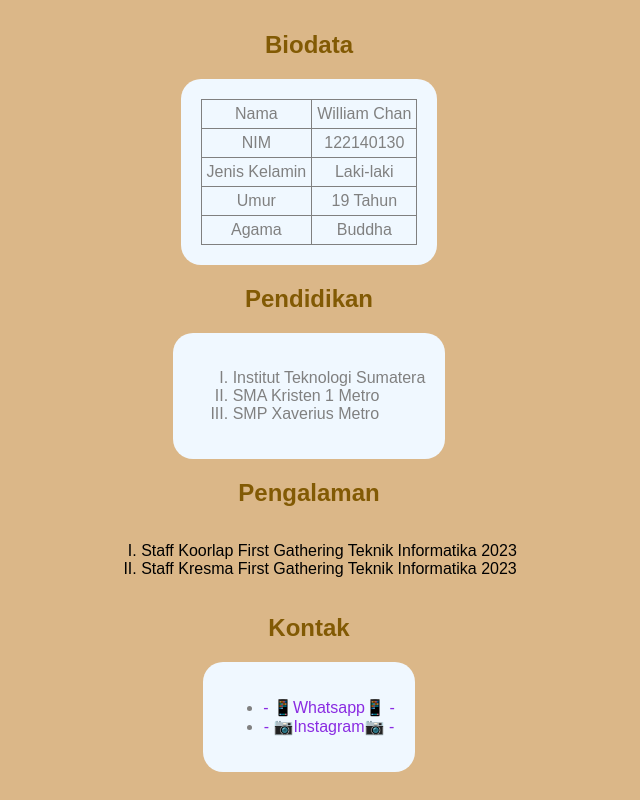
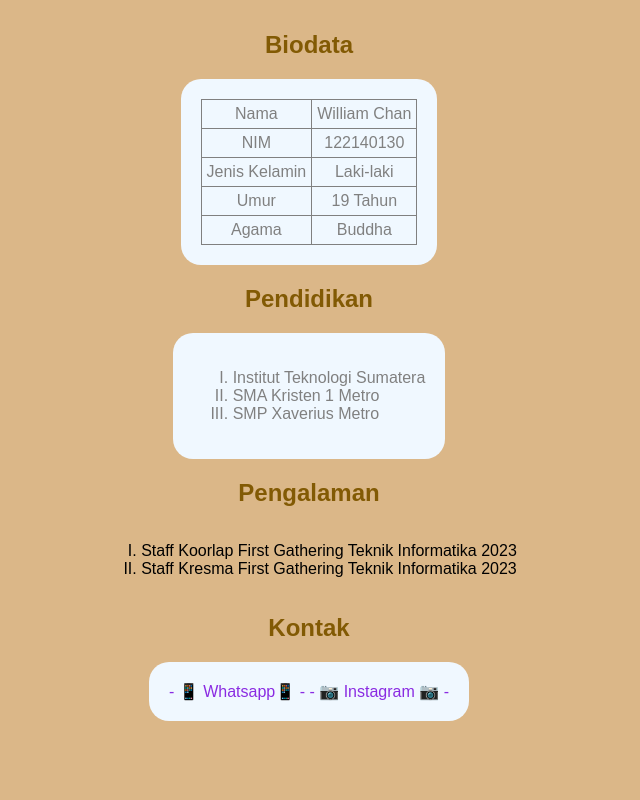
Before and after one commit to WilliamChan1405/Portofolio-, a plain HTML site: page index.html in a window 1280 px wide. Shown: the part 451-1251 px from the top of the page, without its empty margins (331-971 px from the left). After the commit the page ends 1200 px from the top, so only its background shows below. Drawn offline with Linux system fonts and the light colour scheme.

Commit message:
repair sedikit

```diff
--- a/index.html
+++ b/index.html
@@ -51,14 +51,8 @@
         </ol>
         <h2>Kontak</h2>
         <div class="panel">
-        <ul>
-            <li>
-                <a href="https://wa.me/+6281262366565">📱Whatsapp📱</a>
-            </li>
-            <li>
-                <a href="https://instagram.com/william_chan04">📷Instagram📷</a>
-            </li>
-        </ul>
+            <a href="https://wa.me/+6281262366565">📱 Whatsapp📱</a>
+            <a href="https://instagram.com/william.chan04">📷 Instagram 📷</a>
         </div>
     </body>
 </html>
```
